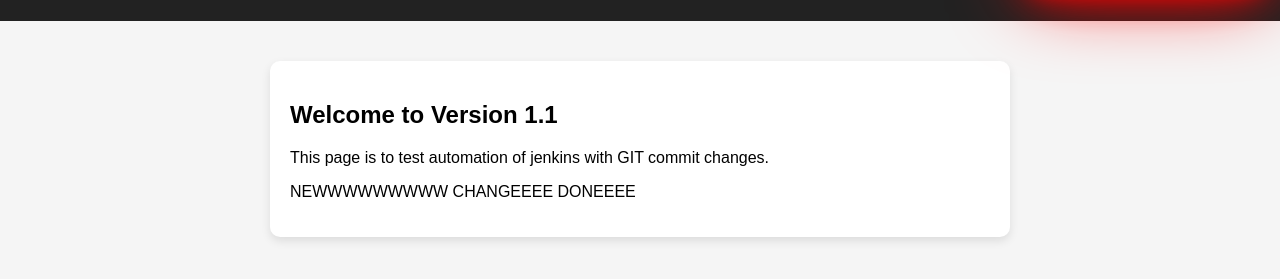
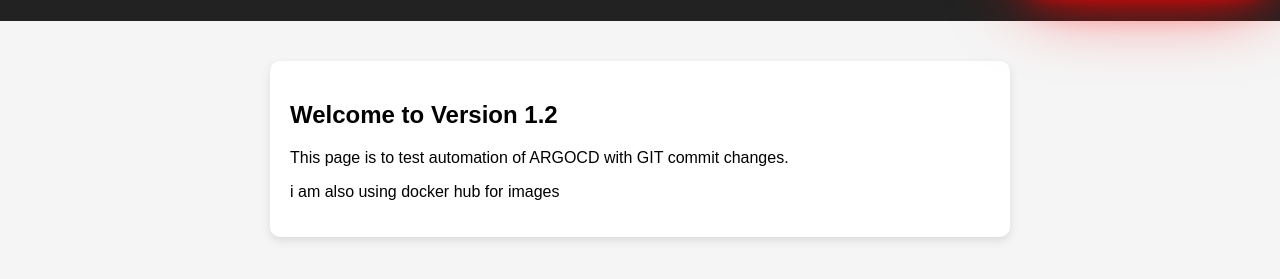
Before and after one commit to SurajDh/my-app, a plain HTML site: page index.html in a window 1280 px wide. Shown: the part 99-378 px from the top of the page. Drawn offline with Linux system fonts and the light colour scheme.

Commit message:
new commit automated

```diff
--- a/index.html
+++ b/index.html
@@ -80,9 +80,9 @@
 </div>
 
 <div class="card">
-    <h2>Welcome to Version 1.1</h2>
-    <p>This page is to test automation of jenkins with GIT commit changes.</p>
-    <p>  NEWWWWWWWWW CHANGEEEE DONEEEE</p>
+    <h2>Welcome to Version 1.2</h2>
+    <p>This page is to test automation of ARGOCD with GIT commit changes.</p>
+    <p> i am also using docker hub for images </p>
 
 </div>
 
```
Also changed, not shown: 1 other file.
